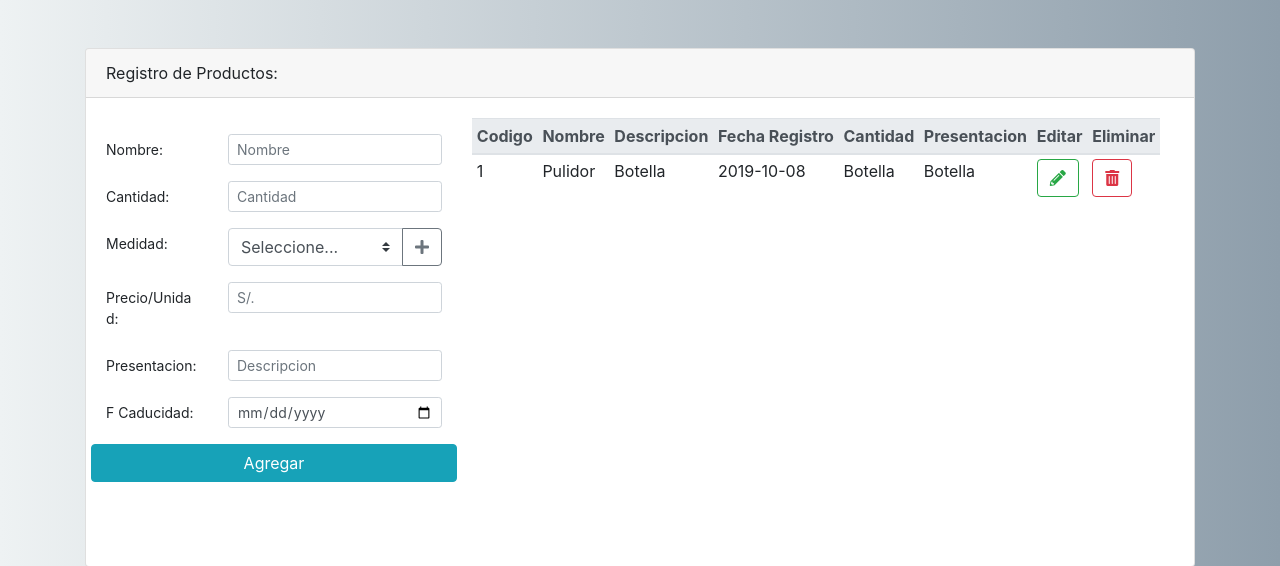
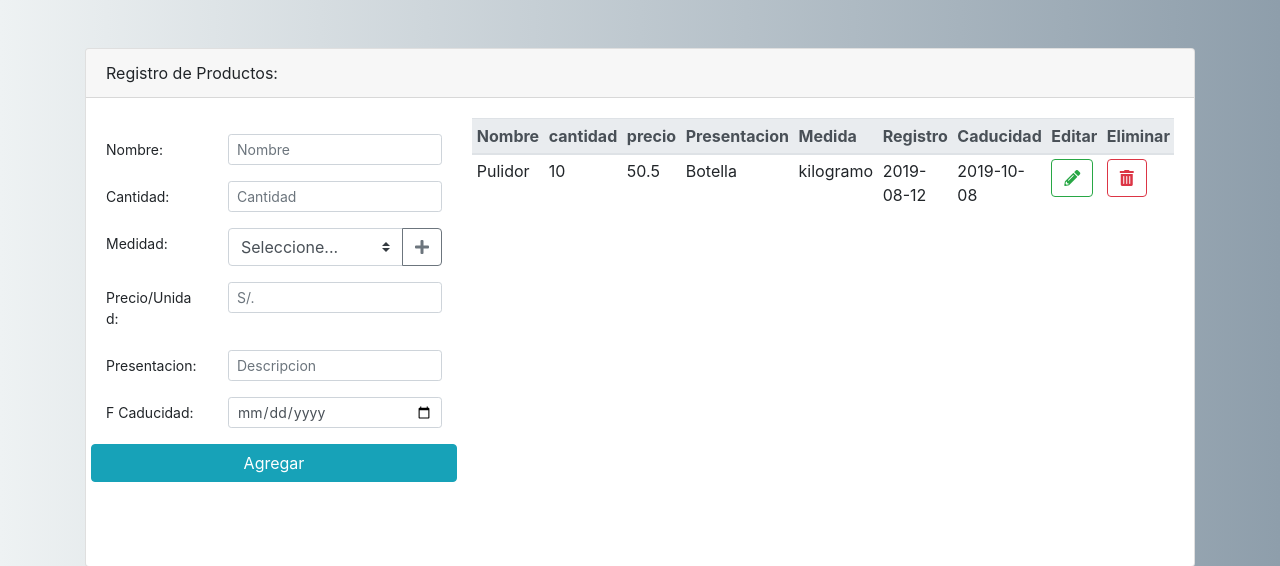
Before and after one commit to gian7991/sys_almacenWeb, a PHP site: page /productos.php in a window 1280 px wide. Shown: the part 56-622 px from the top of the page. Run offline with PHP 8.4, Linux system fonts and the light colour scheme; a user stored in the database is signed in; data comes from the database, SQL or seed files in the repository.

Commit message:
modal editar finalizado

```diff
--- a/proc/cargarProductos.php
+++ b/proc/cargarProductos.php
@@ -1,7 +1,7 @@
 <?php
   include('db_cnn.php');
 
-  $query = "SELECT * from producto";
+  $query = "SELECT * from producto p inner join umedida m on m.id=p.id";
 
   if(!$resultado=$cn->query($query)) {
     echo("FALLA EN cargarProductos.php");
@@ -10,10 +10,14 @@
   $json = array();
   while($row=$resultado->fetch_array()) {
     $json[] = array(
-        'id' => $row['id'],
-        'name' => $row['nombre'],
-        'description' => $row['presentacion'],
-        'fecha' => $row['f_caducidad']
+      'id' => $row['id'],
+      'nombre' => $row['nombre'],
+      'cantidad' => $row['cantidad'],
+      'precio' => $row['precio'],
+      'presentacion' => $row['presentacion'],
+      'unidad' => $row['unidad'],
+      'f_registro' => $row['f_registro'],
+      'f_caducidad' => $row['f_caducidad']
     );
   }
   $jsonstring = json_encode($json);
--- a/productos.php
+++ b/productos.php
@@ -78,12 +78,13 @@
 				<table class="table table-sm table-hover table-responsive">
 					<thead class="thead-light">
 						<tr>
-							<th>Codigo</th>
 							<th>Nombre</th>
-							<th>Descripcion</th>
-							<th>Fecha Registro</th>
-							<th>Cantidad</th>
+							<th>cantidad</th>
+							<th>precio</th>
 							<th>Presentacion</th>
+							<th>Medida</th>
+							<th>Registro</th>
+							<th>Caducidad</th>
 							<th>Editar</th>
 							<th>Eliminar</th>
 						</tr>
@@ -125,7 +126,7 @@
 				</form>
 			</div>
 			<div class="modal-footer">
-				<button type="button" class="btn btn-secondary" data-dismiss="modal" id="btnCerrar">Cerrar</button>
+				<button type="button" class="btn btn-secondary" id="btnModalMedidaCerrar" data-dismiss="modal">Cerrar</button>
 				<button type="button" class="btn btn-primary" id="btnAgregarMedida">Guardar</button>
 			</div>
 			</div>
@@ -135,23 +136,43 @@
 		<div class="modal-dialog modal-lg" role="document">
 			<div class="modal-content">
 			<div class="modal-header">
-				<h5 class="modal-title" id="exampleModalLabel">Editar</h5><h6 id="codigoProducto"></h6>
+				<h5 class="modal-title" id="exampleModalLabel">Editar</h5>
 				<button type="button" class="close" data-dismiss="modal" aria-label="Close">
 				<span aria-hidden="true">&times;</span>
 				</button>
 			</div>
 			<div class="modal-body">
-				<form id="frm-editar">
-					<div class="form-group row">
-						<label for="txtCantidad" class="col-sm-4 col-form-label col-form-label-sm">Cantidad:</label>
-						<div class="col-sm-8">
-							<input type="text" class="form-control form-control-sm" onkeypress='return validaNumericos(event)' placeholder="Cantidad" id="txtCantidad" name="txtCantidad">
+				<div class="container">
+					<form id="frm-editar">
+						<div class="form-group row">
+							<label class="col-sm-3 col-form-label col-form-label-sm">Nombre:</label>
+							<div class="col-md-4">
+								<h6 id="lblEditarNombre"></h6>
+							</div>
 						</div>
-					</div>
-				</form>
+						<div class="form-group row">
+							<label for="txtEditarCantidad" class="col-sm-3 col-form-label col-form-label-sm">Cantidad:</label>
+							<div class="col-sm-4">
+								<input type="text" class="form-control form-control-sm" onkeypress='return validaNumericos(event)' placeholder="Cantidad" id="txtEditarCantidad" name="txtEditarCantidad">
+							</div>
+						</div>
+						<div class="form-group row">
+							<label for="txtEditarPrecio" class="col-sm-3 col-form-label col-form-label-sm">Precio:</label>
+							<div class="col-sm-4">
+								<input type="text" class="form-control form-control-sm" onkeypress='return validaNumericos(event)' placeholder="Precio" id="txtEditarPrecio" name="txtEditarPrecio">
+							</div>
+						</div>
+						<div class="form-group row">
+							<label for="dtEditarCaducidad" class="col-sm-3 col-form-label col-form-label-sm">F Caducidad:</label>
+							<div class="col-sm-4">
+								<input type="date" class="form-control form-control-sm" id="dtEditarCaducidad" name="dtEditarCaducidad">
+							</div>
+						</div>
+					</form>
+				</div>
 			</div>
 			<div class="modal-footer">
-				<button type="button" class="btn btn-secondary" data-dismiss="modal">Cerrar</button>
+				<button type="button" class="btn btn-secondary" id="btnModalEditarCerrar" data-dismiss="modal">Cerrar</button>
 				<button type="button" class="btn btn-success" id="btnModalEditar">Guardar</button>
 			</div>
 			</div>
@@ -185,15 +206,15 @@ $(document).ready(function(){
 				const tasks = JSON.parse(response);
 				let template = '';
 				tasks.forEach(task => {
-
 				template += `
 						<tr taskId="${task.id}">
-							<td>${task.id}</td>
-							<td>${task.name}</td>
-							<td>${task.description}</td>
-							<td>${task.fecha}</td>
-							<td>${task.description}</td>
-							<td>${task.description}</td>
+							<td>${task.nombre}</td>
+							<td>${task.cantidad}</td>
+							<td>${task.precio}</td>
+							<td>${task.presentacion}</td>
+							<td>${task.unidad}</td>
+							<td>${task.f_registro}</td>
+							<td>${task.f_caducidad}</td>
 							<td><button class="btnEditar btn btn-outline-success" data-toggle="modal" data-target="#editarProductoModal"><i class="fas fa-pencil-alt"></i></button></td>
 							<td><button class="btnEliminar btn btn-outline-danger"><i class="fas fa-trash-alt"></i></button></td>
 						</tr>
@@ -268,14 +289,30 @@ $(document).ready(function(){
 
   $(document).on('click', '.btnEditar', (e) => {
 		const element = $(this)[0].activeElement.parentElement.parentElement;
-		  const id = $(element).attr('taskId');
-		  $('#codigoProducto').html("2");
+		const id = $(element).attr('taskId');
+		$.post("proc/searchProducto.php",{id},(response)=>{
+			const data=JSON.parse(response);
+			data.forEach(producto=>{
+				$("#lblEditarNombre").html(producto.nombre);
+				$("#txtEditarCantidad").val(producto.cantidad);
+				$("#txtEditarPrecio").val(producto.precio);
+				$("#dtEditarCaducidad").val(producto.f_caducidad);
+			});
+		});
 		idProducto=id;
   });
 
   $('#btnModalEditar').click(function(){
 	  let datos=$('#frm-editar').serialize();
-	  console.log(datos);
+	  datos+=("&id="+idProducto);
+	  $.post("proc/editProducto.php",datos,(response)=>{
+		if(response==1){
+			cargarTabla();
+			$("#btnModalEditarCerrar").click();
+		}else{
+			console.log(response);
+		}
+	  });
   });
 
   $('#btnAgregarMedida').click(function(){
@@ -287,7 +324,7 @@ $(document).ready(function(){
 		  }
 
 	  });
-	$('#btnCerrar').click();
+	$('#btnModalMedidaCerrar').click();
   });
 });
 </script>
```
Also changed, not shown: proc/editProducto.php (added, +18 -0 lines), proc/searchProducto.php (added, +23 -0 lines).
